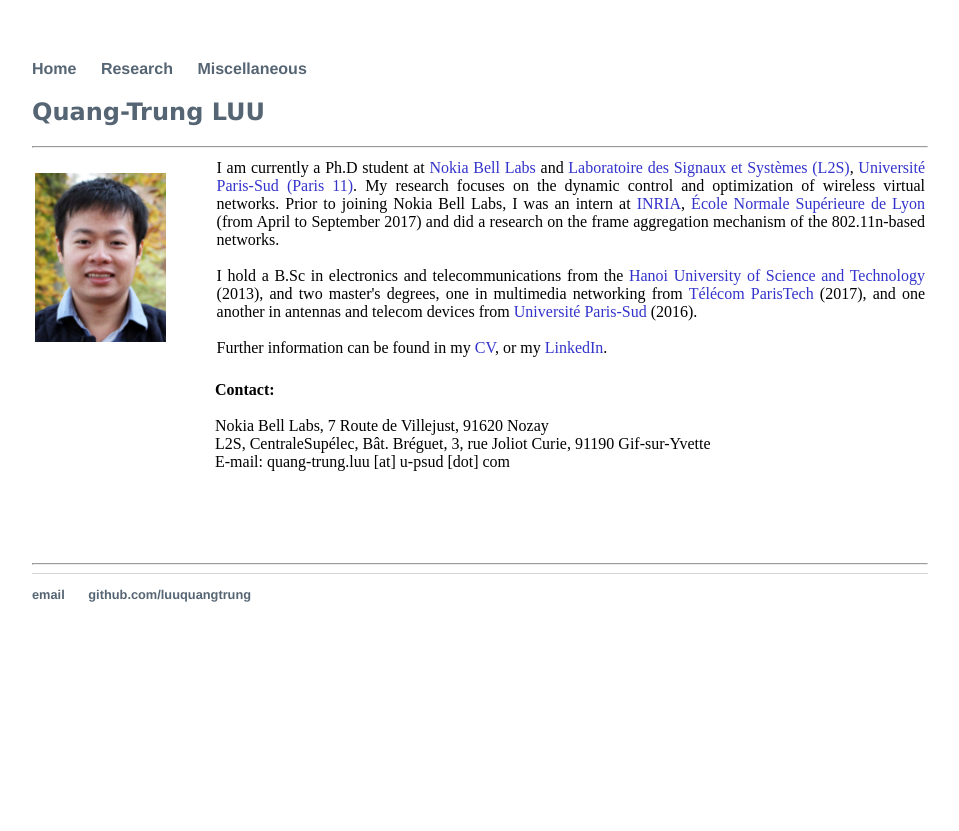
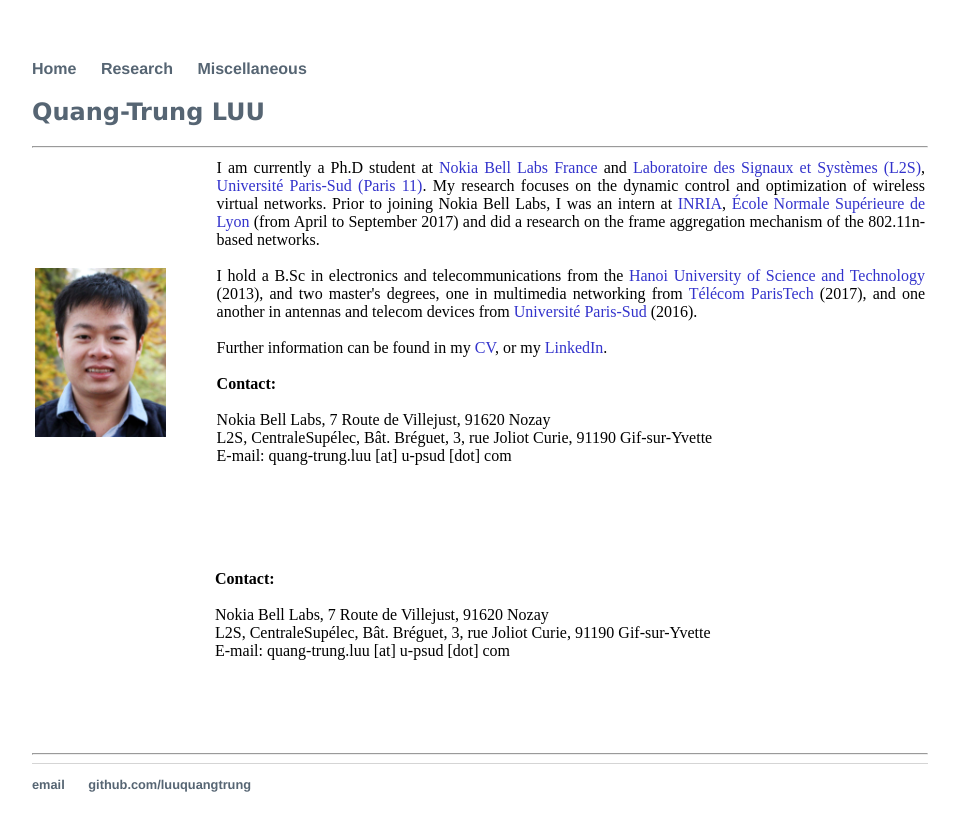
Before and after one commit to luuquangtrung/luuquangtrung.github.io_v1, a Jekyll site: the page built from index.html, in a window 1280 px wide. Shown: the top 831 px of the page, without its empty margins (160-1119 px from the left). Built offline with Jekyll 4.4.1, drawn with Linux system fonts in a browser that asks for light colours.

Commit message:
Update index.html

```diff
--- a/index.html
+++ b/index.html
@@ -20,7 +20,7 @@ title: Quang-Trung Luu
         <td width="5%" align = "center"> </td>
 
         <td width="80%" align = "justify">
-	        I am currently a Ph.D student at <a href="https://www.bell-labs.com/" target="_blank" rel="nofollow" style="color: #3333cc">Nokia Bell Labs</a> and
+	        I am currently a Ph.D student at <a href="https://www.bell-labs.com/" target="_blank" rel="nofollow" style="color: #3333cc">Nokia Bell Labs France</a> and
 			<a href="http://www.l2s.centralesupelec.fr/" target="_blank" rel="nofollow" style="color: #3333cc">Laboratoire des Signaux et Systèmes (L2S)</a>,
 			<a href="http://www.u-psud.fr/" target="_blank" rel="nofollow" style="color: #3333cc">Universit&eacute; Paris-Sud (Paris 11)</a>.
 			My research focuses on the dynamic control and optimization of wireless virtual networks.
@@ -35,6 +35,18 @@ title: Quang-Trung Luu
 			<div>&nbsp;</div>
 
 			Further information can be found in my <a href="https://www.dropbox.com/sh/u889s4w1d96p7mi/AABlNhoh9NpJuGdUNkXyDG06a?dl=0" target="_blank" rel="nofollow"  style="color: #3333cc">CV</a>, or my <a href="https://www.linkedin.com/in/luuquangtrung/"  target="_blank" rel="nofollow" style="color: #3333cc">LinkedIn</a>.
+
+			<div>&nbsp;</div>
+			<b>Contact:</b>
+			<div>&nbsp;</div>
+
+			<div>
+			Nokia Bell Labs, 7 Route de Villejust, 91620 Nozay <div>
+			<div>
+			L2S, CentraleSupélec, Bât. Bréguet, 3, rue Joliot Curie, 91190 Gif-sur-Yvette <div>
+			<div>
+			E-mail: quang-trung.luu [at] u-psud [dot] com <div>
+			</div> <p>&nbsp;</p>
 
 		</td>
 
```
